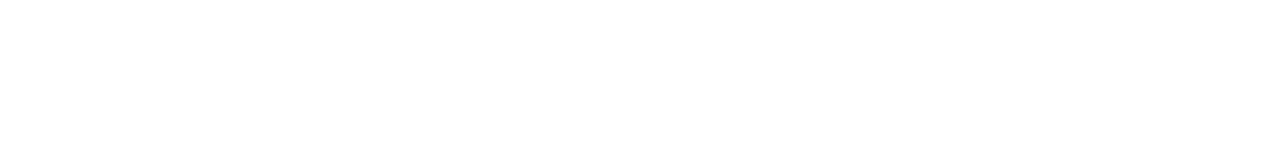
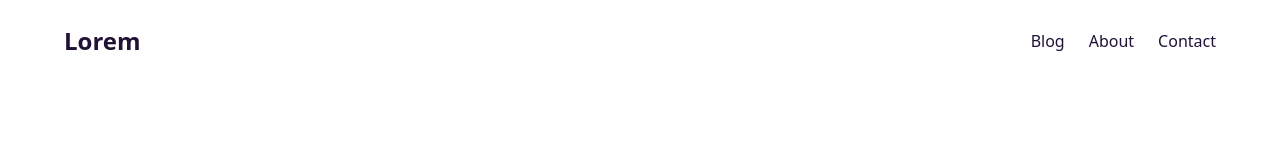
Before and after one commit to osoriodev/simple-page, a plain HTML site: page index.html in a window 1280 px wide. Drawn offline with Linux system fonts and the light colour scheme.

Commit message:
Add header section

```diff
--- a/index.html
+++ b/index.html
@@ -9,7 +9,22 @@
     <link rel="stylesheet" href="./style.css">
   </head>
   <body>
-    <header></header>
+    <header class="header">
+      <a class="logo" href="#">Lorem</a>
+      <nav>
+        <ul class="navbar">
+          <li>
+            <a class="link" href="#">Blog</a>
+          </li>
+          <li>
+            <a class="link" href="#">About</a>
+          </li>
+          <li>
+            <a class="link" href="#">Contact</a>
+          </li>
+        </ul>
+      </nav>
+    </header>
     <main></main>
     <footer></footer>
   </body>
--- a/style.css
+++ b/style.css
@@ -10,5 +10,51 @@ html {
 }
 
 body {
+  font-family: system-ui;
   font-size: 1.6rem;
+  color: #1F1235;
 }
+
+ul {
+  list-style: none;
+}
+
+a {
+  color: inherit;
+  text-decoration: none;
+}
+
+.header {
+  display: flex;
+  align-items: center;
+  justify-content: space-between;
+  padding: 2.4rem;
+}
+
+.logo {
+  font-size: 2.4rem;
+  font-weight: 600;
+}
+
+.navbar {
+  display: flex;
+  gap: 1.6rem;
+}
+
+.link {
+  transition: color 0.2s ease;
+}
+
+.link:hover {
+  color: #FF6E6C;
+}
+
+@media (min-width: 48em) {
+  .header {
+    padding: 2.4rem 6.4rem;
+  }
+
+  .navbar {
+    gap: 2.4rem;
+  }
+}
```
